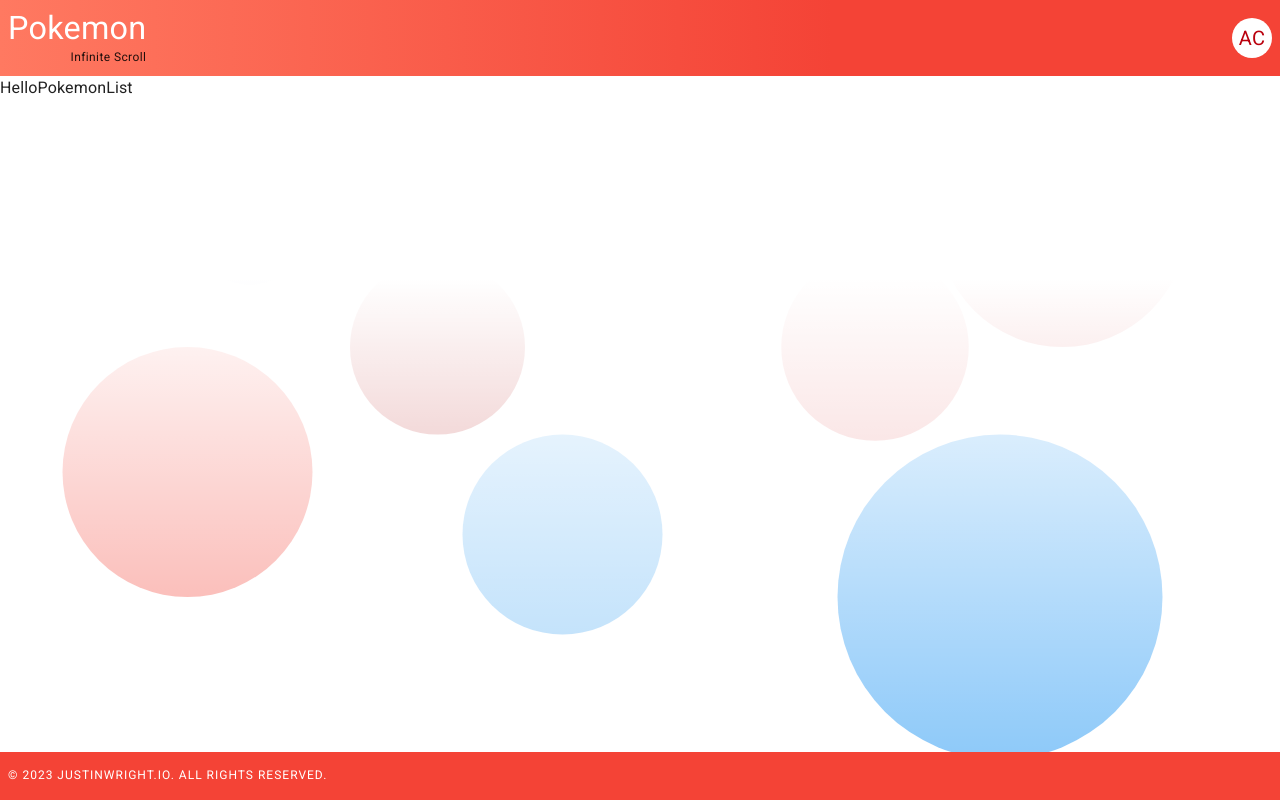
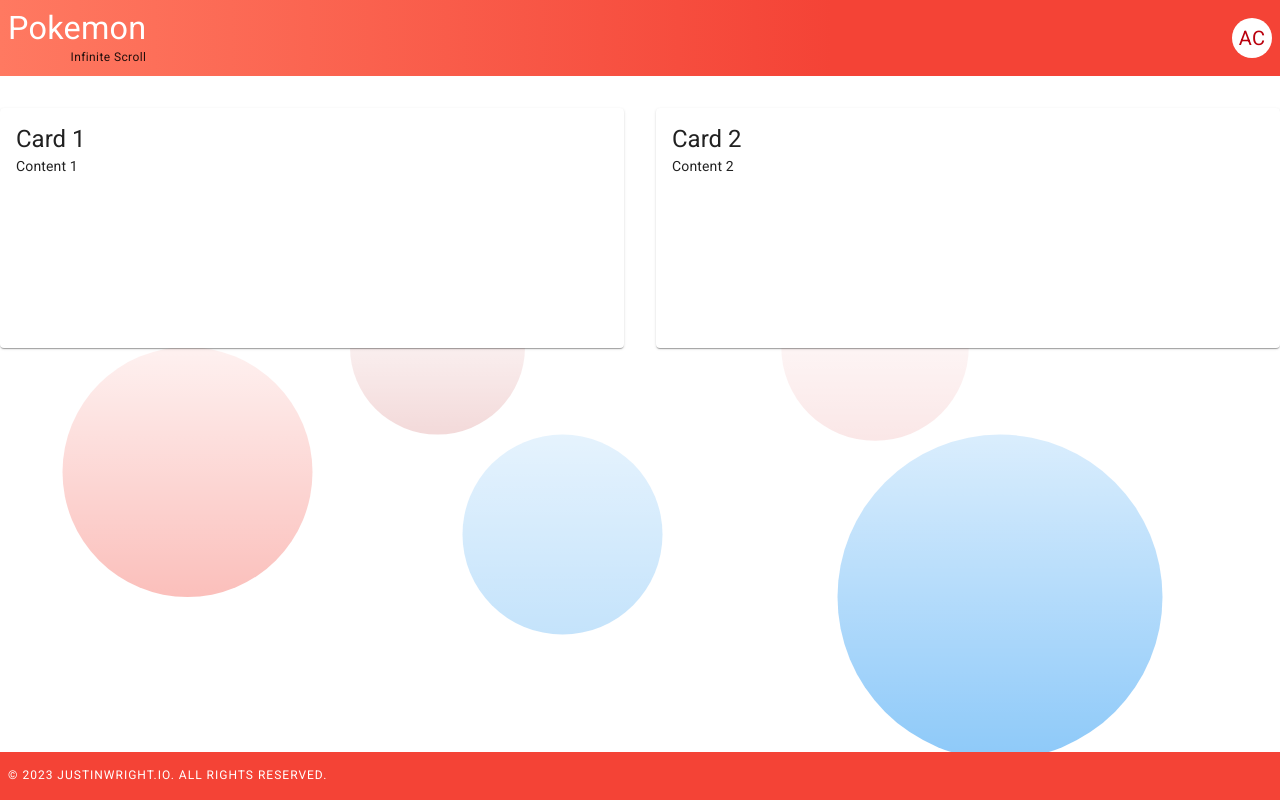
Before and after one commit to jwrigh26/pokemon-infinite-scroll, a React (Vite) app: page / in a window 1280 px wide. Built offline with nearby package versions, Linux system fonts and the light colour scheme; no server answers.

Commit message:
Added pokemon query

```diff
--- a/package.json
+++ b/package.json
@@ -23,8 +23,10 @@
     "react": "^18.2.0",
     "react-dom": "^18.2.0",
     "react-number-format": "^5.3.0",
+    "react-redux": "^8.1.2",
     "react-router-dom": "^6.15.0",
-    "react-transition-group": "^4.4.5"
+    "react-transition-group": "^4.4.5",
+    "redux": "^4.2.1"
   },
   "devDependencies": {
     "@types/react": "^18.2.15",
--- a/src/components/PokemonList.jsx
+++ b/src/components/PokemonList.jsx
@@ -1,9 +1,58 @@
-import * as React from 'react';
 import { useIntersect } from 'hooks/useIntersect';
 import { useTheme } from '@mui/material/styles';
+import { styled } from '@mui/material/styles';
+import { usePokemonQuery } from 'services/pokemon';
+import Box from '@mui/material/Box';
+import Card from '@mui/material/Card';
+import CardContent from '@mui/material/CardContent';
+import Typography from '@mui/material/Typography';
+
+
+// Sample data
+const cards = [
+  { title: 'Card 1', content: 'Content 1' },
+  { title: 'Card 2', content: 'Content 2' },
+  // Add more cards as needed
+];
 
 export default function PokemonList() {
-  return <div>HelloPokemonList</div>;
+  const { data, isLoading, isFetching } = usePokemonQuery();
+  console.log(data);
+  return (
+    <Grid>
+      {cards.map((card, index) => (
+        <PokemonCard key={index}>
+          <CardContent>
+            <Typography variant="h5">{card.title}</Typography>
+            <Typography variant="body2">{card.content}</Typography>
+          </CardContent>
+        </PokemonCard>
+      ))}
+    </Grid>
+  );
 }
 
 PokemonList.propTypes = {};
+
+// Styled container to hold the cards
+const Grid = styled(Box)(({ theme }) => ({
+  display: 'grid',
+  gridTemplateColumns: '1fr',
+  gap: theme.spacing(4),
+  padding: theme.spacing(4),
+  justifyContent: 'center',
+  alignItems: 'center',
+  maxWidth: theme.breakpoints.values.lg,
+  margin: '0 auto',
+  [theme.breakpoints.up('md')]: {
+    padding: theme.spacing(4, 0),
+    gridTemplateColumns: '1fr 1fr',
+  },
+}));
+
+// Styled individual card
+const PokemonCard = styled(Card)(({ theme }) => ({
+  flex: '0 0 auto',
+  width: '100%',
+  height: 'min(30svh, 320px)',
+}));
--- a/src/main.jsx
+++ b/src/main.jsx
@@ -1,3 +1,5 @@
+import { store } from 'store';
+import { Provider as ReduxProvider } from 'react-redux';
 import React from 'react';
 import ReactDOM from 'react-dom/client';
 import App from './App';
@@ -5,8 +7,10 @@ import ThemeProvider from 'providers/ThemeProvider';
 
 ReactDOM.createRoot(document.getElementById('root')).render(
   <React.StrictMode>
-    <ThemeProvider>
-      <App />
-    </ThemeProvider>
+    <ReduxProvider store={store}>
+      <ThemeProvider>
+        <App />
+      </ThemeProvider>
+    </ReduxProvider>
   </React.StrictMode>
 );
--- /dev/null
+++ b/src/services/api.js
@@ -0,0 +1,36 @@
+import { createApi, fetchBaseQuery } from '@reduxjs/toolkit/query/react';
+
+// Initialize an empty API service that we'll inject endpoints into later as needed.
+
+// Notes on the Pokemon API:
+// Base URL: https://pokeapi.co/api/v2
+// We can use the `offset` and `limit` query parameters to paginate the results.
+// Example: `baseURL/pokemon?offset=10&limit=10`
+// The API response object has the following shape:
+// {
+//   count,
+//   next,
+//   previous,
+//   results: [],
+// }
+// The `count` property is the total number of Pokemon in the API.
+// The `next` and `previous` properties are URLs for the next and previous pages of results.
+// The `results` property is an array of Pokemon objects, each with a `name` and `url` property.
+export const api = createApi({
+  baseQuery: fetchBaseQuery({
+    reducerPath: 'api',
+    baseUrl: 'https://pokeapi.co/api/v2',
+    prepareHeaders: (headers, { getState }) => {
+      // I'm leaving this code in just to demo how to do this but the pokemon api doesn't require an auth token
+      // so this is just a dummy implementation.
+      const { token } = getState().auth ?? {};
+      // If we have a token set in state, let's assume that we should be passing it.
+      if (token) {
+        headers.set('authorization', `Bearer ${token}`);
+      }
+      return headers;
+    },
+  }),
+  keepUnusedDataFor: 900,
+  endpoints: () => ({}),
+});
--- /dev/null
+++ b/src/services/pokemon.js
@@ -0,0 +1,75 @@
+import { api } from './api';
+
+export const pokemonApi = api.injectEndpoints({
+  endpoints: (builder) => ({
+    pokemon: builder.query({
+      query: (params) => ({
+        url: '/pokemon',
+        method: 'GET',
+        params, // We'll be using something like limit = 20, offset = 0 for the demo
+      }),
+      transformResponse: ({ count, next, previous, results }) => {
+        // Use this for the thumbnail:
+        // https://raw.githubusercontent.com/PokeAPI/sprites/master/sprites/pokemon/12.png
+        // And this for the image:
+        // https://raw.githubusercontent.com/PokeAPI/sprites/master/sprites/pokemon/other/official-artwork/121.png
+
+        // The next and previous are the URLs for the next and previous pages
+        // But we want to do this the hard way to show how we can handle this from the client
+        // The urls look like so:
+        // https://pokeapi.co/api/v2/pokemon?offset=20&limit=20
+        // Let's pull out the offset and limit from the URL and place them in an object
+        const nextParams = next
+          ?.split('?')[1]
+          ?.split('&')
+          ?.reduce((acc, curr) => {
+            const [key, value] = curr.split('=');
+            return {
+              ...acc,
+              [key]: value,
+            };
+          }, {});
+
+        // Let's do the same for the previous
+        const previousParams = previous
+          ?.split('?')[1]
+          ?.split('&')
+          ?.reduce((acc, curr) => {
+            const [key, value] = curr.split('=');
+            return {
+              ...acc,
+              [key]: value,
+            };
+          }, {});
+
+        return {
+          pagination: {
+            next: nextParams,
+            previous: previousParams,
+            urls: { next, previous },
+            count,
+          },
+          results: results?.map(({ name, url }) => {
+            const id = url.split('/')[6];
+            return {
+              id,
+              key: `pokemon-${name}-${id}`,
+              name,
+              thumb: `https://raw.githubusercontent.com/PokeAPI/sprites/master/sprites/pokemon/${id}.png`,
+              image: `https://raw.githubusercontent.com/PokeAPI/sprites/master/sprites/pokemon/other/official-artwork/${id}.png`,
+            };
+          }),
+        };
+      },
+      providesTags: (result, error, arg) => {
+        return [
+          // ...result?.results?.map(({ name }) => ({ type: 'Pokemon', id: name })),
+          { type: 'Pokemon', id: 'LIST' },
+        ];
+      },
+    }),
+  }),
+  overrideExisting: false,
+});
+
+export const { usePokemonQuery } = pokemonApi;
--- /dev/null
+++ b/src/store.js
@@ -0,0 +1,12 @@
+import { configureStore } from '@reduxjs/toolkit';
+import { setupListeners } from '@reduxjs/toolkit/query';
+import { pokemonApi } from 'services/pokemon';
+
+export const store = configureStore({
+  reducer: {
+    [pokemonApi.reducerPath]: pokemonApi.reducer,
+  },
+  middleware: (getDefaultMiddleware) => getDefaultMiddleware().concat(pokemonApi.middleware),
+});
+
+setupListeners(store.dispatch);
```
Also changed, not shown: 2 other files (tests, documents, lock files or other folders).
